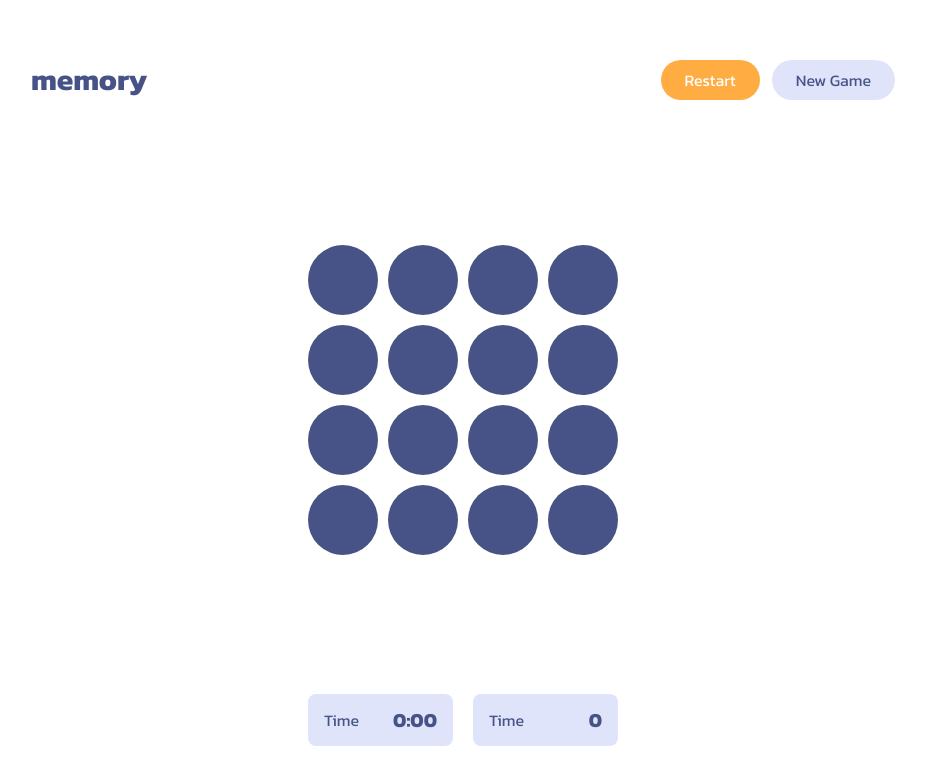
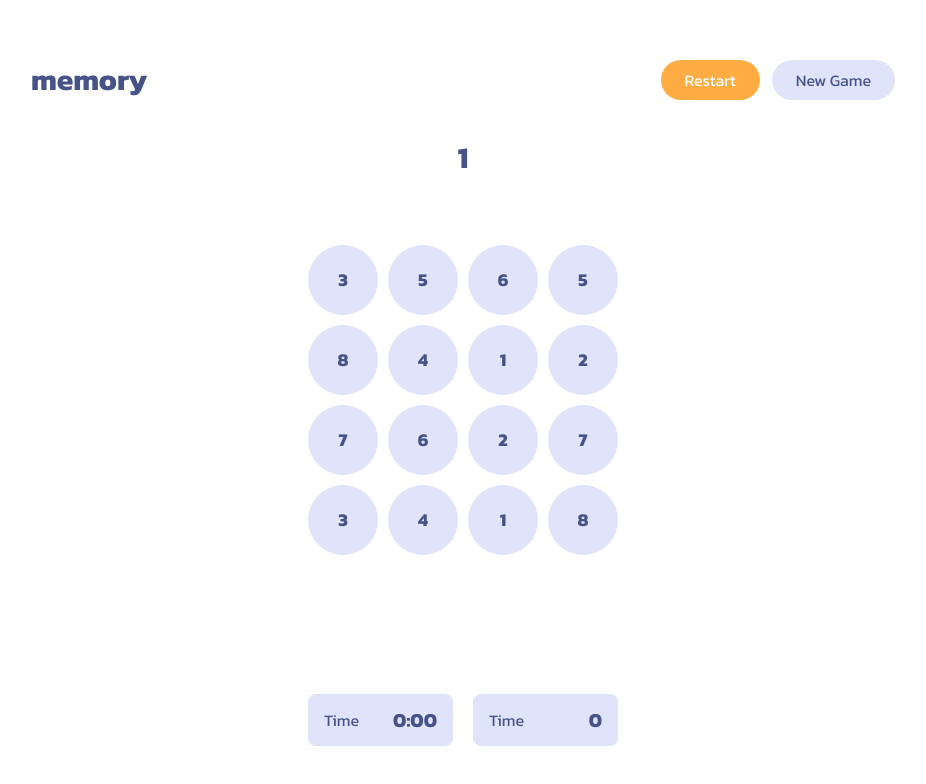
Before and after one commit to makiwebdeveloper/memory-game, a React (Vite) app: page / in a window 1280 px wide. Both pictures are taken after a click on the button "Restart". Shown: the top 784 px of the page, without its empty margins (177-1103 px from the left). Built offline with nearby package versions, Linux system fonts and the light colour scheme.

Commit message:
start and restart game

```diff
--- a/src/App.tsx
+++ b/src/App.tsx
@@ -1,10 +1,25 @@
+import { useEffect } from "react";
 import { Board, Footer, Header } from "./components";
+import { useGame } from "./contexts/GameContext";
 
 function App() {
+  const { start, timeToVisible, restart } = useGame();
+
+  useEffect(() => {
+    start();
+  }, [timeToVisible]);
+
   return (
     <div>
-      <Header />
-      <Board />
+      <Header restart={restart} />
+      <div className="h-[60vh] w-full flex justify-center items-center relative">
+        <Board />
+        {timeToVisible > 0 && (
+          <div className="absolute -top-5 text-blue font-semibold text-3xl">
+            {timeToVisible}
+          </div>
+        )}
+      </div>
       <Footer />
     </div>
   );
--- a/src/components/Board.tsx
+++ b/src/components/Board.tsx
@@ -6,12 +6,10 @@ const Board: FC = () => {
   const { board } = useGame();
 
   return (
-    <div className="h-[60vh] w-full flex justify-center items-center">
-      <div className="w-[310px] h-[310px] flex flex-wrap gap-[10px]">
-        {board.map((cell) => (
-          <Cell key={cell.id} cell={cell} />
-        ))}
-      </div>
+    <div className="w-[310px] h-[310px] flex flex-wrap gap-[10px]">
+      {board.map((cell) => (
+        <Cell key={cell.id} cell={cell} />
+      ))}
     </div>
   );
 };
--- a/src/components/Header.tsx
+++ b/src/components/Header.tsx
@@ -1,12 +1,16 @@
 import { FC } from "react";
 import { Button } from "../ui";
 
-const Header: FC = () => {
+interface Props {
+  restart: () => void;
+}
+
+const Header: FC<Props> = ({ restart }) => {
   return (
     <div className="h-[20vh] px-52 flex items-center justify-between">
       <h1 className="text-blue text-3xl font-semibold">memory</h1>
       <div className="flex gap-3">
-        <Button orange>Restart</Button>
+        <Button orange onClick={restart}>Restart</Button>
         <Button>New Game</Button>
       </div>
     </div>
--- a/src/contexts/GameContext.tsx
+++ b/src/contexts/GameContext.tsx
@@ -1,19 +1,54 @@
-import { createContext, ReactNode, useContext, useState } from "react";
+import {
+  createContext,
+  ReactNode,
+  useCallback,
+  useContext,
+  useState,
+} from "react";
 import { ICell } from "../types/Cell.interface";
-import initialBoard from "../utils/initialBoard";
+import { getInitialBoard } from "../utils/getInitialBoard";
 
 interface IGameContext {
   board: ICell[];
+  start: () => void;
+  timeToVisible: number;
+  restart: () => void;
 }
 
 const GameContext = createContext<IGameContext | null>(null);
 export const useGame = () => useContext(GameContext) as IGameContext;
 
 export const GameProvider = ({ children }: { children: ReactNode }) => {
-  const [board, setBoard] = useState<ICell[]>(initialBoard);
+  const [isGameOver, setIsGameOver] = useState(false);
+  const [board, setBoard] = useState<ICell[]>(() => getInitialBoard());
+  const [timeToVisible, setTimeToVisible] = useState(3);
+
+  const start = () => {
+    if (timeToVisible > 0) {
+      setTimeout(() => {
+        setTimeToVisible((prev) => prev - 1);
+      }, 1000);
+    } else {
+      setBoard((board) =>
+        board.map(
+          (cell) => true && { ...cell, isVisible: false, isFinded: false }
+        )
+      );
+    }
+  };
+
+  const restart = () => {
+    if (timeToVisible === 0) {
+      setTimeToVisible(3);
+      setBoard(() => getInitialBoard());
+    }
+  };
 
   const value: IGameContext = {
     board,
+    start,
+    restart,
+    timeToVisible,
   };
 
   return <GameContext.Provider value={value}>{children}</GameContext.Provider>;
--- /dev/null
+++ b/src/hooks/useTimer.ts
@@ -0,0 +1,32 @@
+import { useState } from "react";
+
+export const useTimer = () => {
+  const [timer, setTimer] = useState<{ m: number; s: number }>({ m: 0, s: 0 });
+  const [interv, setInterv] = useState<any>();
+  const [timerRun, setTimerRun] = useState(true);
+
+  let updateM = timer.m;
+  let updateS = timer.s;
+
+  const runTimer = () => {
+    if (updateS === 59) {
+      updateM++;
+      updateS = -1;
+    }
+    updateS++;
+    return setTimer({ s: updateS, m: updateM });
+  };
+
+  const startTimer = () => {
+    setTimerRun(true);
+    runTimer();
+    setInterv(setInterval(runTimer, 1000));
+  };
+
+  const stopTimer = () => {
+    setInterv(clearInterval(interv));
+    setTimerRun(false);
+  };
+
+  return { timer, startTimer, setTimerRun, stopTimer, setTimer };
+};
--- a/src/ui/Button.tsx
+++ b/src/ui/Button.tsx
@@ -2,14 +2,16 @@ import { FC } from "react";
 
 interface Props {
   orange?: boolean;
+  onClick?: React.MouseEventHandler<HTMLButtonElement>;
 }
 
-const Button: FC<Props> = ({ children, orange }) => {
+const Button: FC<Props> = ({ children, orange, onClick }) => {
   return (
     <button
       className={`px-6 py-2 rounded-full ${
         orange ? "bg-orange text-white" : "bg-gray text-blue"
       }`}
+      onClick={onClick}
     >
       {children}
     </button>
--- /dev/null
+++ b/src/utils/getInitialBoard.ts
@@ -0,0 +1,19 @@
+import { ICell } from "../types/Cell.interface";
+
+export const getInitialBoard = () => {
+  const initialBoard: ICell[] = [];
+
+  const numbers = [1, 2, 3, 4, 5, 6, 7, 8];
+  const items = numbers.concat(numbers).sort(() => Math.random() - 0.5);
+
+  for (let i = 1; i <= items.length; i++) {
+    initialBoard.push({
+      id: i,
+      item: items[i - 1],
+      isVisible: true,
+      isFinded: false,
+    });
+  }
+
+  return initialBoard;
+};
--- a/src/utils/initialBoard.ts
+++ /dev/null
@@ -1,17 +0,0 @@
-import { ICell } from "../types/Cell.interface";
-
-const initialBoard: ICell[] = [];
-
-const numbers = [1, 2, 3, 4, 5, 6, 7, 8];
-const items = numbers.concat(numbers).sort(() => Math.random() - 0.5);
-
-for (let i = 1; i <= items.length; i++) {
-  initialBoard.push({
-    id: i,
-    item: items[i - 1],
-    isVisible: false,
-    isFinded: false,
-  });
-}
-
-export default initialBoard;
```
